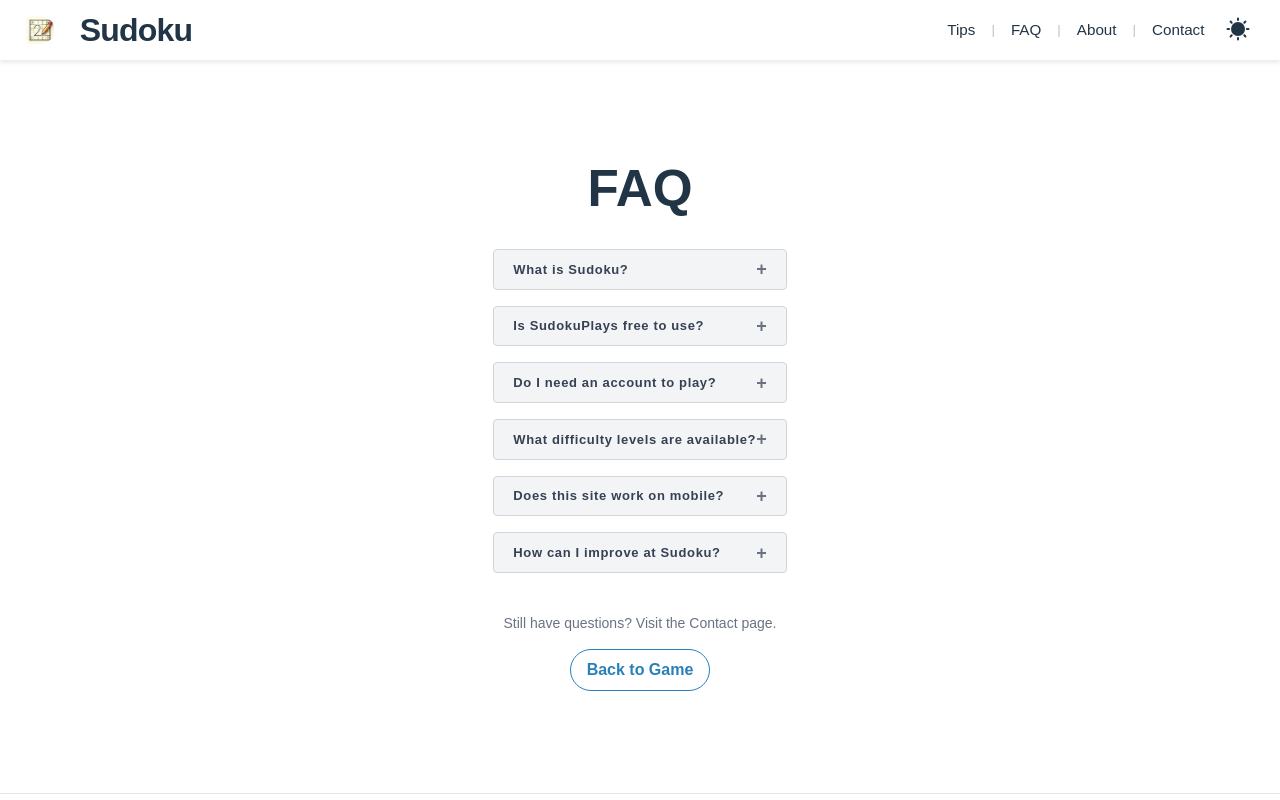
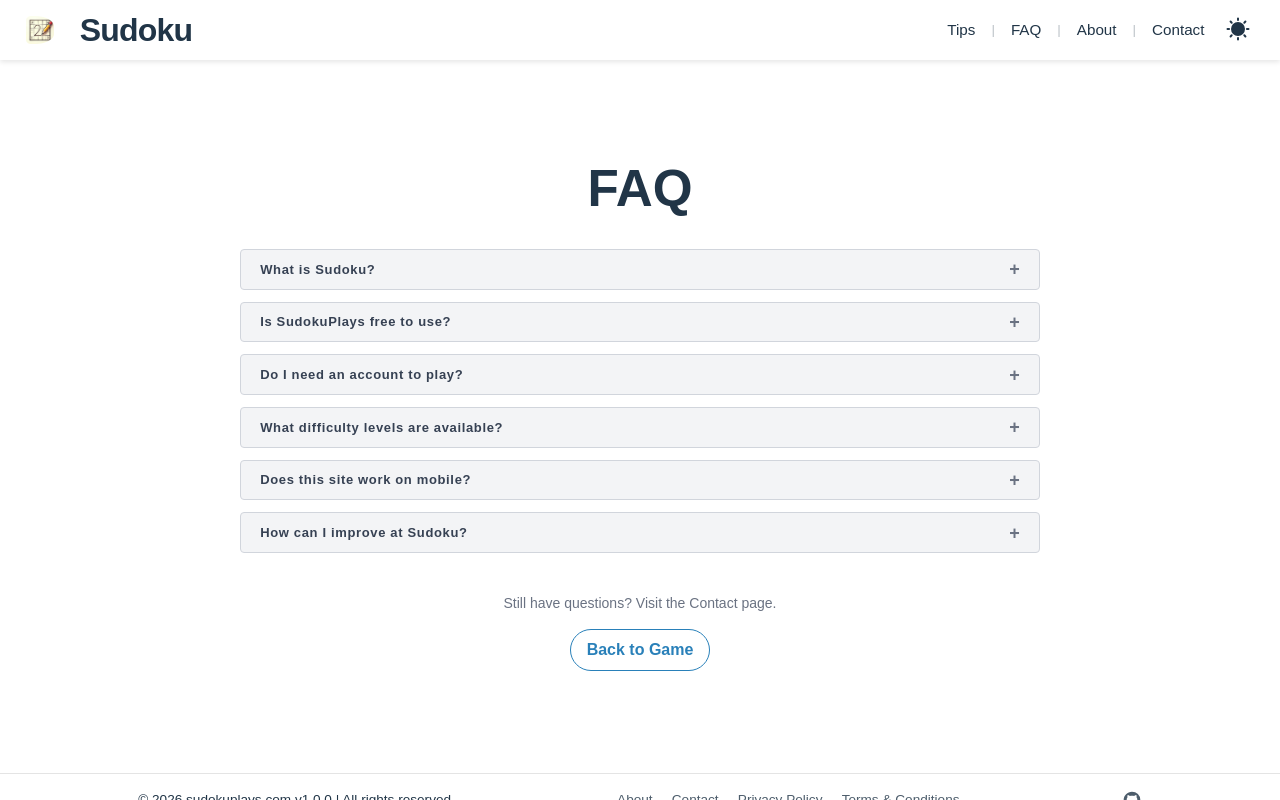
Before and after one commit to kiranofans/sudoku_game, a React (Vite) app: page /faq in a window 1280 px wide. Built offline with nearby package versions, Linux system fonts and the light colour scheme; a small style sheet from the web is missing.

Commit message:
UI: adjusted the FAQ page collapse/expand toggle button bar width to match the ones in tilps page

```diff
--- a/src/pages/About.tsx
+++ b/src/pages/About.tsx
@@ -5,7 +5,7 @@ import Layout from '@/components/Layout';
 const About: React.FC = () => {
     return (
         <Layout>
-            <main className="sudoku-app" style={{ padding: '8rem 2rem 6rem', maxWidth: '900px', textAlign: 'center', margin: '0 auto', flex: '1 0 auto' }}>
+            <main className="sudoku-app" style={{ width: '100%', padding: '8rem 2rem 6rem', maxWidth: '900px', textAlign: 'left', margin: '0 auto', flex: '1 0 auto' }}>
                 <h1 className="text-3xl font-bold text-center mt-6 mb-8 dark:text-white">About this Site</h1>
                 <div className="text-left space-y-6 text-lg leading-relaxed max-w-3xl mx-auto">
                     <p>
--- a/src/pages/Contact.tsx
+++ b/src/pages/Contact.tsx
@@ -5,7 +5,7 @@ import Layout from '@/components/Layout';
 const Contact: React.FC = () => {
     return (
         <Layout>
-            <main className="sudoku-app" style={{ padding: '8rem 2rem 6rem', maxWidth: '800px', textAlign: 'left', margin: '0 auto', flex: '1 0 auto' }}>
+            <main className="sudoku-app" style={{ width: '100%', padding: '8rem 2rem 6rem', maxWidth: '900px', textAlign: 'left', margin: '0 auto', flex: '1 0 auto' }}>
                 <h1 className="text-3xl font-bold text-center mt-6 mb-8 dark:text-white">Contact</h1>
 
                 <div style={{ textAlign: 'center', padding: '2rem 0', fontSize: '1.2rem', lineHeight: '1.6' }} className="dark:text-gray-200">
--- a/src/pages/Faq.tsx
+++ b/src/pages/Faq.tsx
@@ -54,12 +54,12 @@ const faq: React.FC = () => {
 
     return (
         <Layout>
-            <main className="sudoku-app" style={{ padding: '8rem 2rem 6rem', maxWidth: '900px', textAlign: 'center', margin: '0 auto', flex: '1 0 auto' }}>
+            <main className="sudoku-app" style={{ width: '100%', padding: '8rem 2rem 6rem', maxWidth: '900px', textAlign: 'left', margin: '0 auto', flex: '1 0 auto' }}>
                 <h1 className="text-3xl font-bold text-center mt-6 mb-8 dark:text-white">
                     FAQ
                 </h1>
 
-                <div className="space-y-4 max-w-[800px] w-full mx-auto">
+                <div className="space-y-3 max-w-[800px] w-full mx-auto">
                     {faqs.map((faq, index) => (
                         <ExpandableBox
                             key={index}
```
